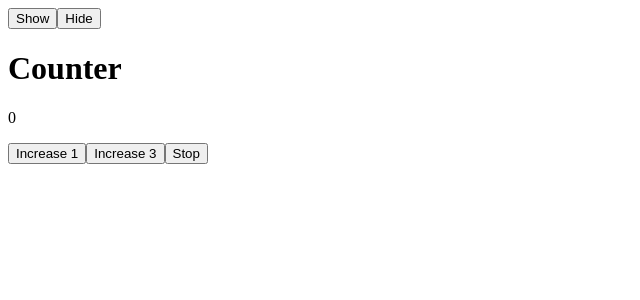
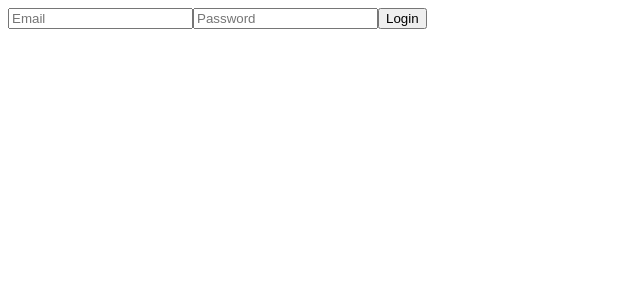
Before and after one commit to hazharmaroufi/reactCourse, a React (Vite) app: page / in a window 1280 px wide. Shown: the top 300 px of the page, without its empty margins (0-640 px from the left). Built offline with nearby package versions, Linux system fonts and the light colour scheme.

Commit message:
inputs in react

```diff
--- a/src/App.jsx
+++ b/src/App.jsx
@@ -1,7 +1,8 @@
 // import Header from "./Header";
 // import CourseList from "./CourseList";
 // import Banner from "./Banner";
-import Counter from "./Counter";
+// import Counter from "./Counter";
+import Form from "./Form";
 
 function App() {
   // const operationSystem = "macbook";
@@ -15,7 +16,8 @@ function App() {
         os={operationSystem}
       />
       <CourseList /> */}
-      <Counter />
+      {/* <Counter /> */}
+      <Form />
     </>
   );
 }
--- /dev/null
+++ b/src/Form.jsx
@@ -0,0 +1,35 @@
+import { useState } from "react";
+
+function Form() {
+  const [email, setEmail] = useState("");
+  const [password, setPassword] = useState("");
+
+  const loginHandler = () => {
+    console.log({ email, password });
+  };
+  const emailHandler = (event) => {
+    setEmail(event.target.value);
+  };
+  const passwordHandler = (event) => {
+    setPassword(event.target.value);
+  };
+  return (
+    <div>
+      <input
+        type="text"
+        placeholder="Email"
+        onChange={emailHandler}
+        value={email}
+      />
+      <input
+        type="password"
+        placeholder="Password"
+        value={password}
+        onChange={passwordHandler}
+      />
+      <button onClick={loginHandler}>Login</button>
+    </div>
+  );
+}
+
+export default Form;
```
